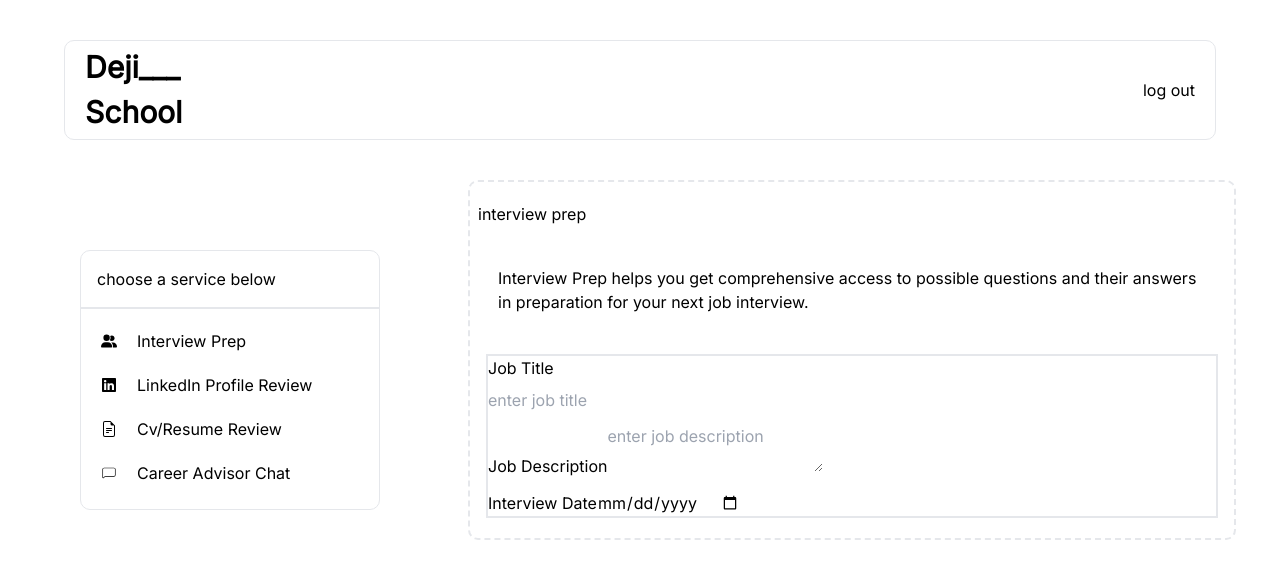
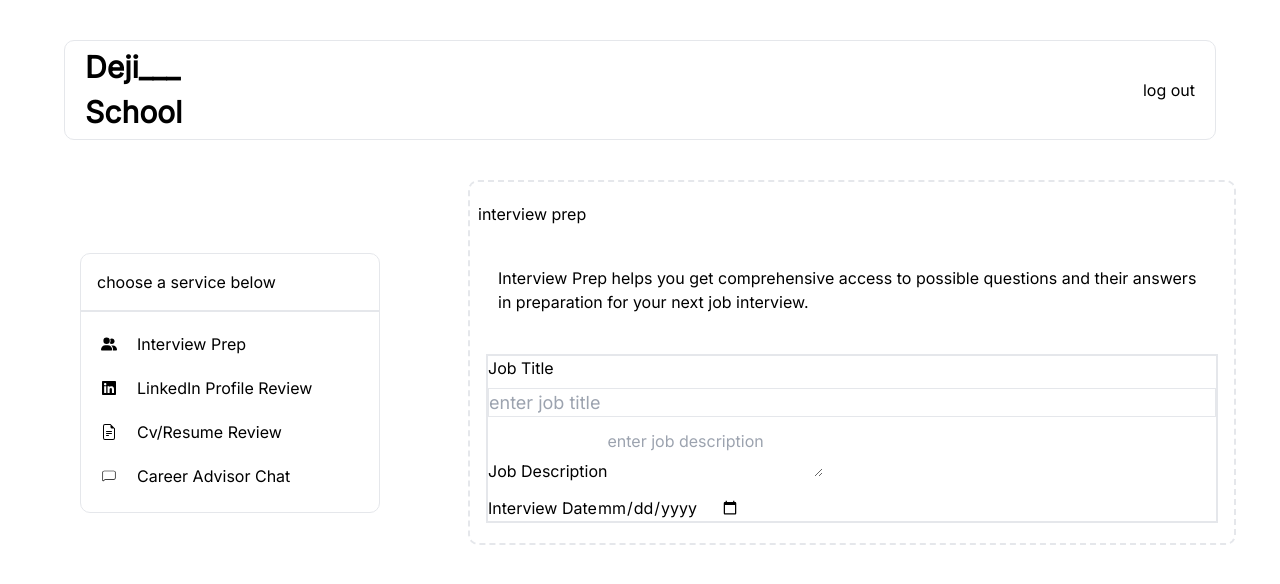
Before and after one commit to Deji06/alt-school-ai-repliication, a Next.js app: page /main in a window 1280 px wide. Shown: the top 584 px of the page. Built offline with nearby package versions, Linux system fonts and the light colour scheme.

Commit message:
bug fixing

```diff
--- a/app/main/page.tsx
+++ b/app/main/page.tsx
@@ -160,7 +160,7 @@ const Main = () => {
               <form className="border-2 flex flex-col gap-y-3 mx-2">
                 <div className="flex flex-col gap-y-2">
                   <label htmlFor="">Job Title</label>
-                  <input type="text" placeholder="enter job title" />
+                  <input type="text" placeholder="enter job title" className="border text-[18px]" />
                 </div>
                 <div>
                   <label htmlFor="">Job Description</label>
```
